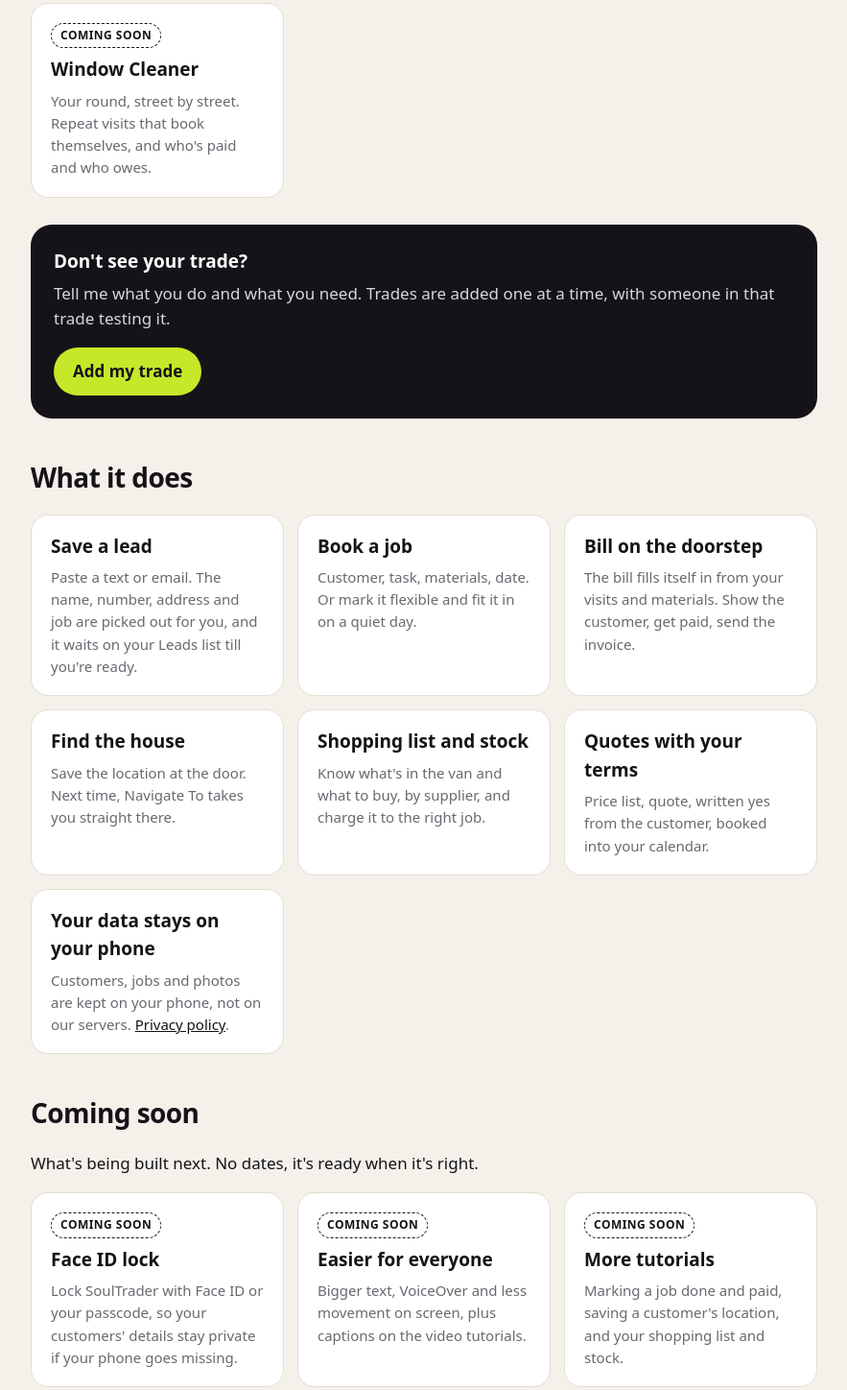
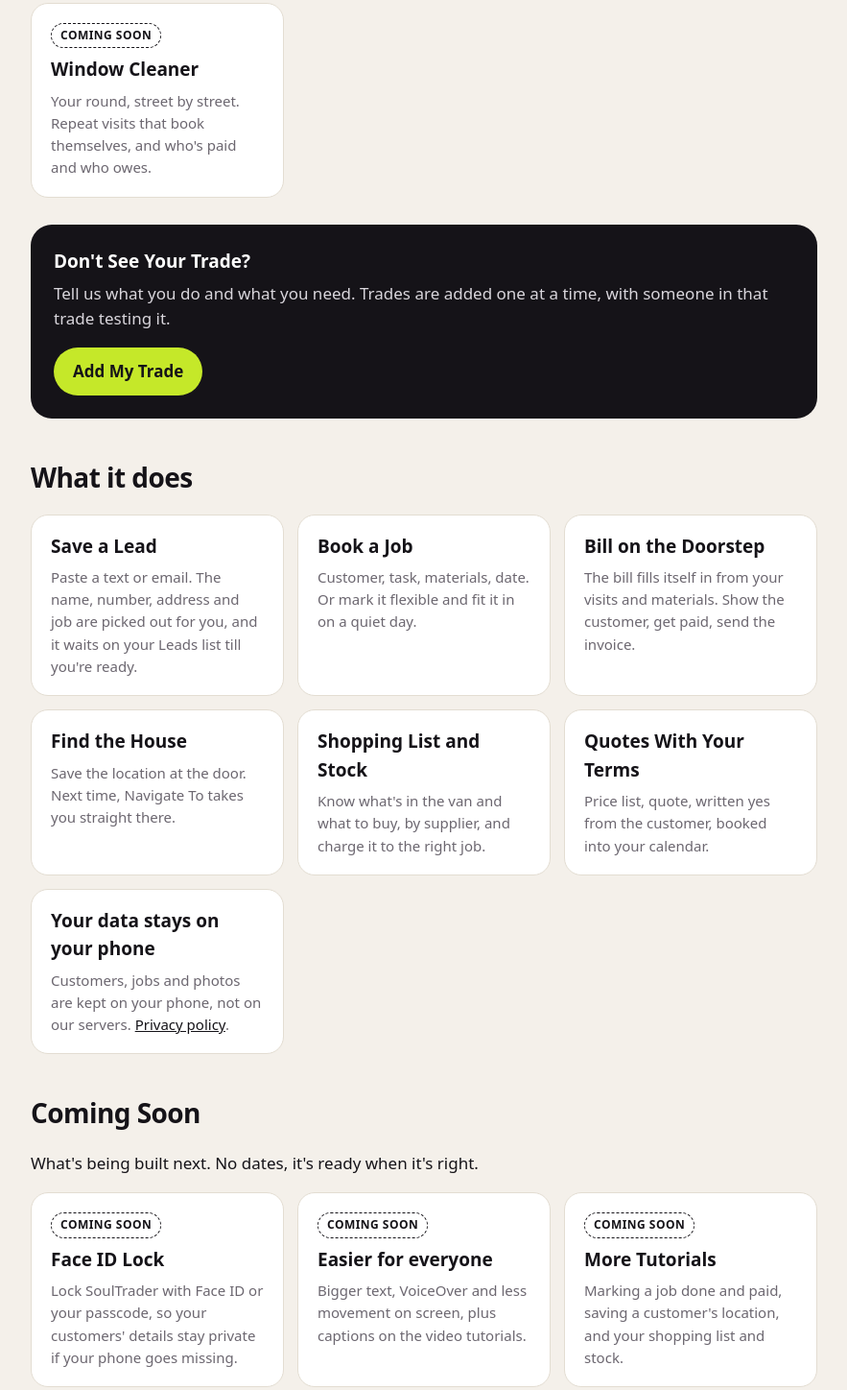
Before and after one commit to harrogatehandywoman-max/soultraderapp-site, a plain HTML site: page whos-it-for.html in a window 1280 px wide. Shown: the part 480-1928 px from the top of the page at 96% size, without its empty margins (198-1081 px from the left). Drawn offline with Linux system fonts and the light colour scheme.

Commit message:
Site: "we/us" instead of "I/me"; Title Case on headings, buttons and menu
Co-Authored-By: Claude Opus 5.5 <noreply@anthropic.com>
Claude-Session: https://claude.ai/code/session_01LKe82PCDt63zuz7jrbtssH

```diff
--- a/whos-it-for.html
+++ b/whos-it-for.html
@@ -11,37 +11,37 @@
 <link rel="stylesheet" href="style.css?v=20261120a">
 </head>
 <body>
-<header><div class="wrap"><a class="logo" href="index.html">Soul<span>Trader</span></a><nav><a href="index.html">Home</a><a href="whos-it-for.html" aria-current=page>Who's it for</a><a href="tutorials.html">Tutorials</a><a href="support.html">Support</a><a href="privacy.html">Privacy</a></nav></div></header>
+<header><div class="wrap"><a class="logo" href="index.html">Soul<span>Trader</span></a><nav><a href="index.html">Home</a><a href="whos-it-for.html" aria-current=page>Who's It For</a><a href="tutorials.html">Tutorials</a><a href="support.html">Support</a><a href="privacy.html">Privacy</a></nav></div></header>
 
 <main><div class="wrap">
-<h2>Who's it for?</h2>
+<h2>Who's It For?</h2>
 <p>Sole traders who'd rather be on the job than doing paperwork. Built by a tradesperson, and shaped by the people using it.</p>
 <div class="grid">
 <div class="card"><span class="badge now">Ready</span><h3>Handyperson</h3><p>Odd jobs, fixes and fitting. Book it, buy it, bill it on the doorstep.</p></div>
 <div class="card"><span class="badge next">In testing</span><h3>Soft Furnishings (Blinds and Curtains)</h3><p>Measure up room by room and window by window, in inches or mm, and share the survey sheet.</p></div>
 <div class="card"><span class="badge next">In testing</span><h3>Landscaper / Groundskeeper</h3><p>Lawns, hedges, patio cleaning and hard landscaping, with repeat visits and a starter price list in bags and tonnes.</p></div>
-<div class="card"><span class="badge plan">Coming soon</span><h3>Window Cleaner</h3><p>Your round, street by street. Repeat visits that book themselves, and who's paid and who owes.</p></div>
+<div class="card"><span class="badge plan">Coming Soon</span><h3>Window Cleaner</h3><p>Your round, street by street. Repeat visits that book themselves, and who's paid and who owes.</p></div>
 </div>
-<div class="ask"><h3>Don't see your trade?</h3><p>Tell me what you do and what you need. Trades are added one at a time, with someone in that trade testing it.</p>
-<a class="pill" href="mailto:support@soultraderapp.com?subject=Add%20my%20trade&body=My%20trade%20is%3A%20%0A%0AWhat%20I%27d%20need%20the%20app%20to%20do%3A%20">Add my trade</a></div>
+<div class="ask"><h3>Don't See Your Trade?</h3><p>Tell us what you do and what you need. Trades are added one at a time, with someone in that trade testing it.</p>
+<a class="pill" href="mailto:support@soultraderapp.com?subject=Add%20my%20trade&body=My%20trade%20is%3A%20%0A%0AWhat%20I%27d%20need%20the%20app%20to%20do%3A%20">Add My Trade</a></div>
 
 <h2>What it does</h2>
 <div class="grid">
-<div class="card"><h3>Save a lead</h3><p>Paste a text or email. The name, number, address and job are picked out for you, and it waits on your Leads list till you're ready.</p></div>
-<div class="card"><h3>Book a job</h3><p>Customer, task, materials, date. Or mark it flexible and fit it in on a quiet day.</p></div>
-<div class="card"><h3>Bill on the doorstep</h3><p>The bill fills itself in from your visits and materials. Show the customer, get paid, send the invoice.</p></div>
-<div class="card"><h3>Find the house</h3><p>Save the location at the door. Next time, Navigate To takes you straight there.</p></div>
-<div class="card"><h3>Shopping list and stock</h3><p>Know what's in the van and what to buy, by supplier, and charge it to the right job.</p></div>
-<div class="card"><h3>Quotes with your terms</h3><p>Price list, quote, written yes from the customer, booked into your calendar.</p></div>
+<div class="card"><h3>Save a Lead</h3><p>Paste a text or email. The name, number, address and job are picked out for you, and it waits on your Leads list till you're ready.</p></div>
+<div class="card"><h3>Book a Job</h3><p>Customer, task, materials, date. Or mark it flexible and fit it in on a quiet day.</p></div>
+<div class="card"><h3>Bill on the Doorstep</h3><p>The bill fills itself in from your visits and materials. Show the customer, get paid, send the invoice.</p></div>
+<div class="card"><h3>Find the House</h3><p>Save the location at the door. Next time, Navigate To takes you straight there.</p></div>
+<div class="card"><h3>Shopping List and Stock</h3><p>Know what's in the van and what to buy, by supplier, and charge it to the right job.</p></div>
+<div class="card"><h3>Quotes With Your Terms</h3><p>Price list, quote, written yes from the customer, booked into your calendar.</p></div>
 <div class="card"><h3>Your data stays on your phone</h3><p>Customers, jobs and photos are kept on your phone, not on our servers. <a href="privacy.html">Privacy policy</a>.</p></div>
 </div>
 
-<h2>Coming soon</h2>
+<h2>Coming Soon</h2>
 <p>What's being built next. No dates, it's ready when it's right.</p>
 <div class="grid">
-<div class="card"><span class="badge plan">Coming soon</span><h3>Face ID lock</h3><p>Lock SoulTrader with Face ID or your passcode, so your customers' details stay private if your phone goes missing.</p></div>
-<div class="card"><span class="badge plan">Coming soon</span><h3>Easier for everyone</h3><p>Bigger text, VoiceOver and less movement on screen, plus captions on the video tutorials.</p></div>
-<div class="card"><span class="badge plan">Coming soon</span><h3>More tutorials</h3><p>Marking a job done and paid, saving a customer's location, and your shopping list and stock.</p></div>
+<div class="card"><span class="badge plan">Coming Soon</span><h3>Face ID Lock</h3><p>Lock SoulTrader with Face ID or your passcode, so your customers' details stay private if your phone goes missing.</p></div>
+<div class="card"><span class="badge plan">Coming Soon</span><h3>Easier for everyone</h3><p>Bigger text, VoiceOver and less movement on screen, plus captions on the video tutorials.</p></div>
+<div class="card"><span class="badge plan">Coming Soon</span><h3>More Tutorials</h3><p>Marking a job done and paid, saving a customer's location, and your shopping list and stock.</p></div>
 </div>
 
 
```
Also changed, not shown: index.html (+1 -1 lines), privacy.html (+1 -1 lines), support.html (+3 -3 lines), tutorials.html (+1 -1 lines).
